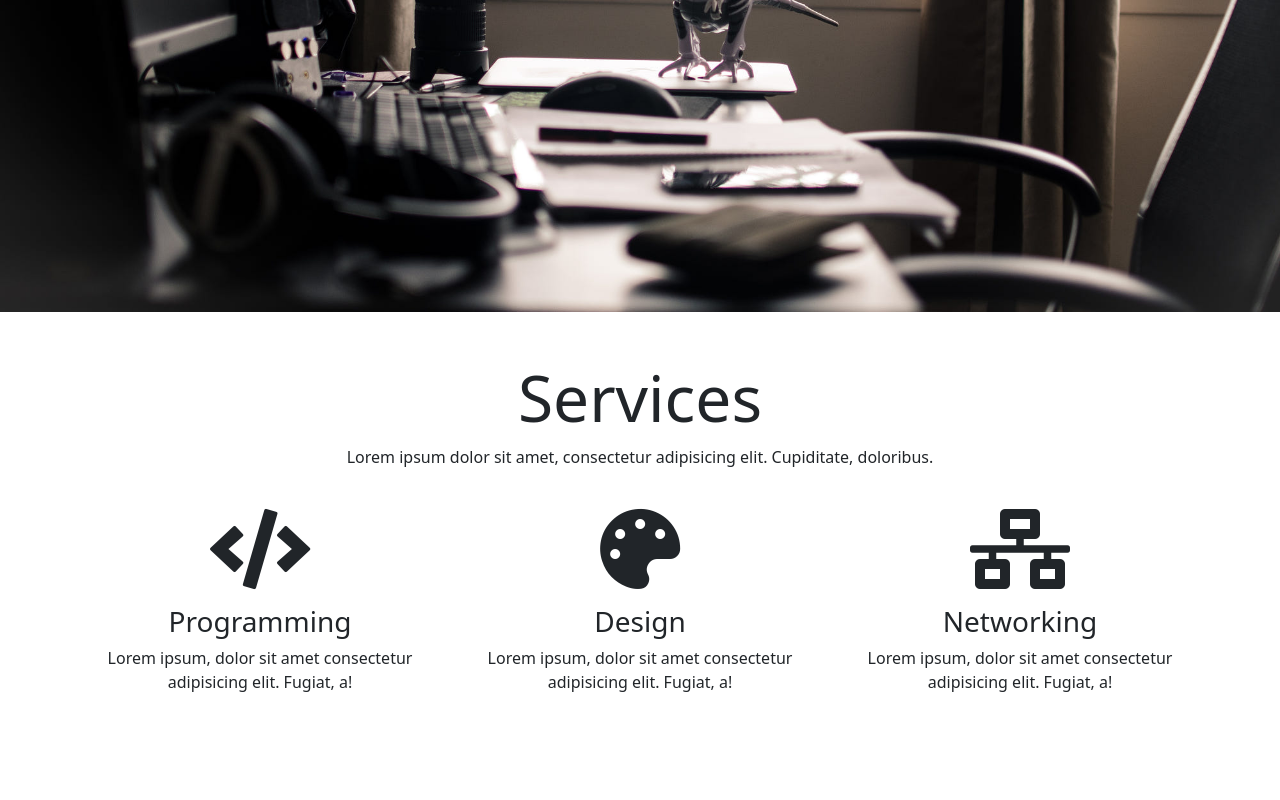
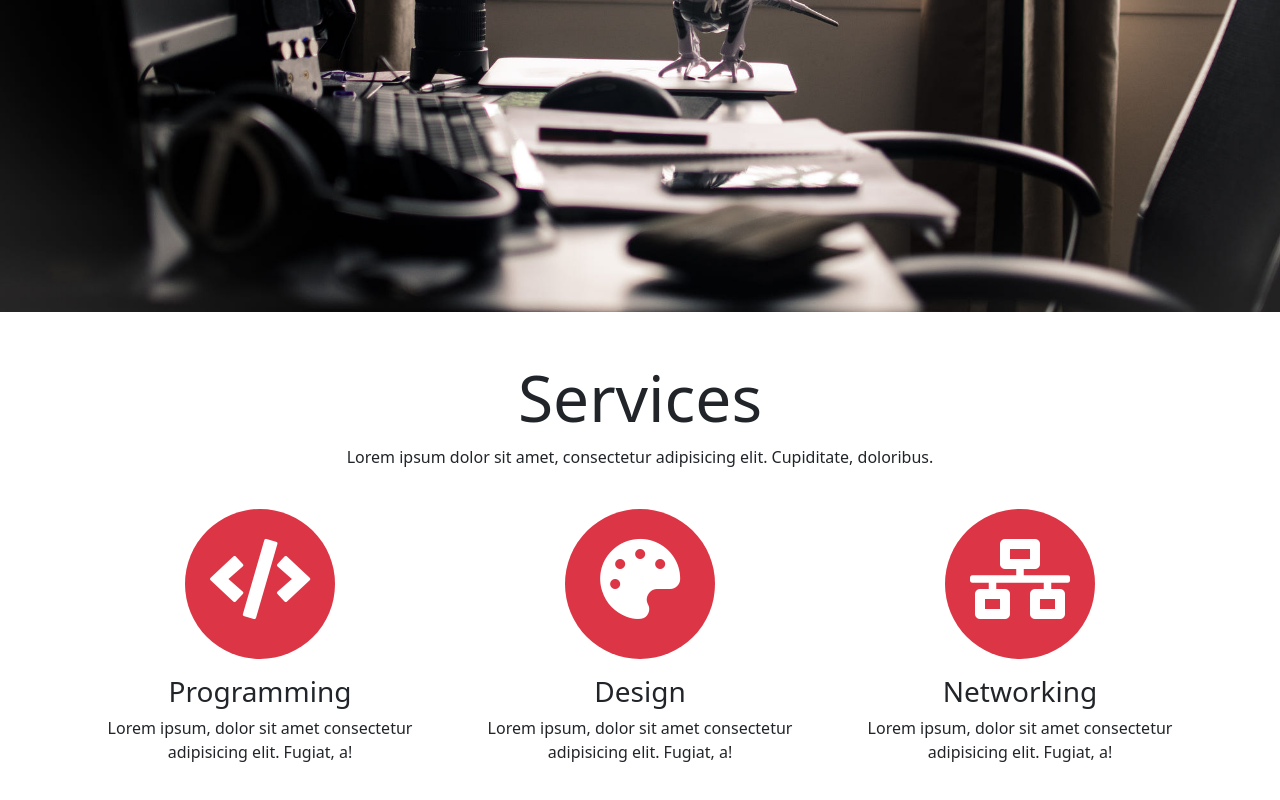
Before and after one commit to muharremgem/BOOTSTRAP_WebPage, a plain HTML site: page index.html in a window 1280 px wide. Shown: the part 488-1288 px from the top of the page. Before the commit the page ends 1246 px from the top, so only its background shows below. Drawn offline with nearby package versions, Linux system fonts and the light colour scheme.

Commit message:
services css

```diff
--- a/style.css
+++ b/style.css
@@ -8,3 +8,18 @@
     height: 100vh;
 
 }
+
+.circle{
+    display: inline-block;
+    border-radius: 50%;
+    width: 150px;
+    margin: auto;
+    height: 150px;
+    color: #fff;
+    background-color: #dc3545;
+}
+
+.circle i{
+    position: relative;
+    top: 30px;
+}
```
